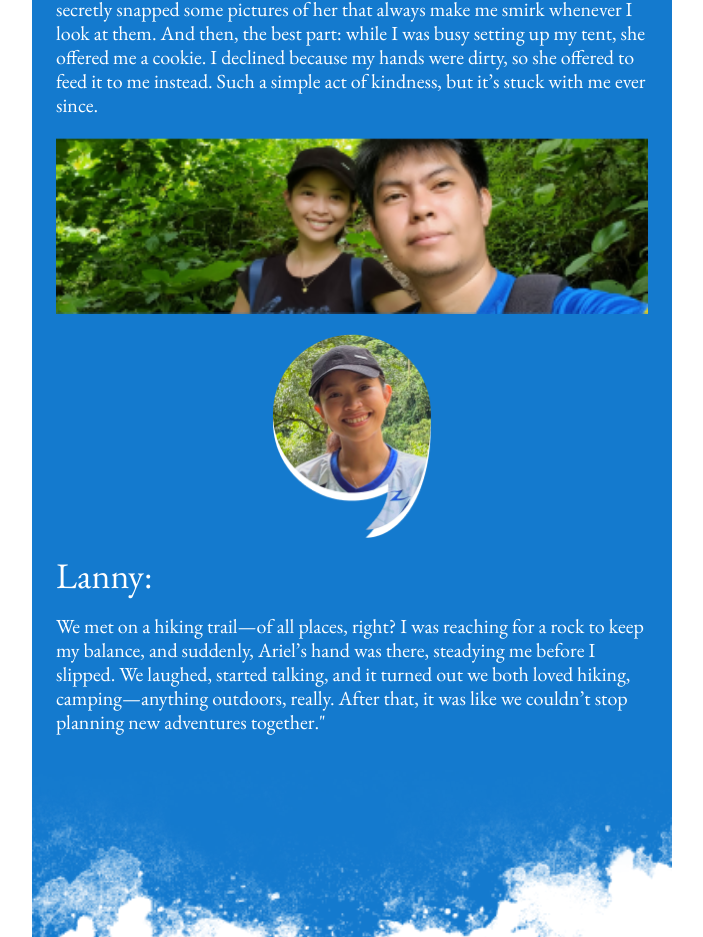
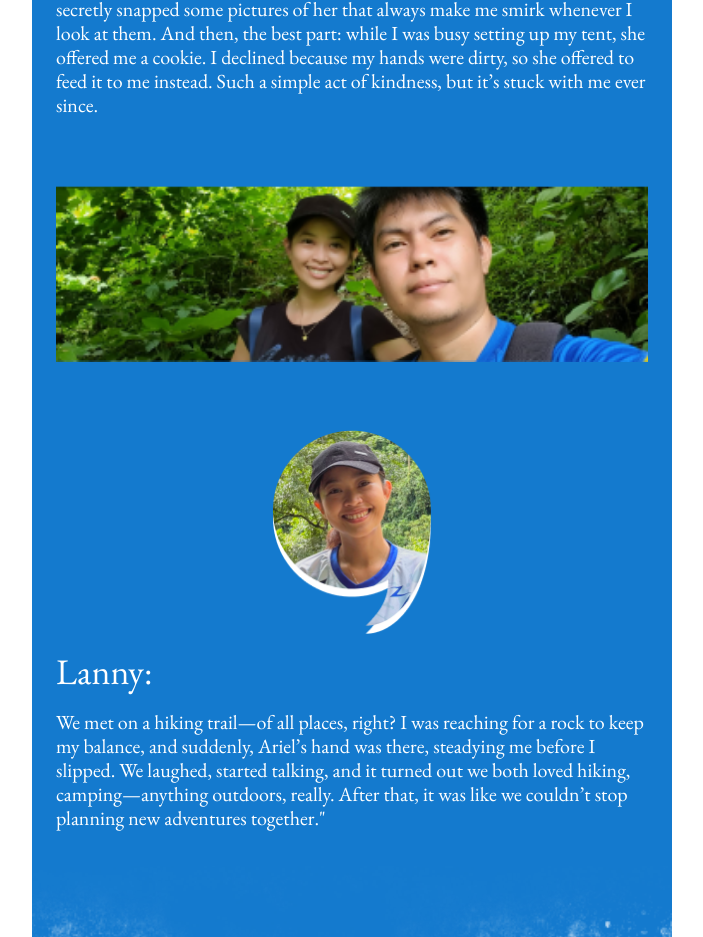
Before and after one commit to arielpasilang/ariel-lanny, a Next.js app: page / in a window 1280 px wide. Shown: the part 2293-3230 px from the top of the page, without its empty margins (288-991 px from the left). Built offline with nearby package versions, Linux system fonts and the light colour scheme; a web font is replaced by a local one.

Commit message:
Added padding

```diff
--- a/src/app/page.jsx
+++ b/src/app/page.jsx
@@ -137,7 +137,7 @@ export default function Home() {
               feed it to me instead. Such a simple act of kindness, but it’s
               stuck with me ever since.
             </p>
-            <Image src={OurStoryPhoto} className="mx-auto w-full" />
+            <Image src={OurStoryPhoto} className="mx-auto w-full py-12" />
             <Image src={Lanny} width={158} className="mx-auto" />
             <h2 className="text-left text-white">Lanny:</h2>
             <p className="text-left text-white">
```
